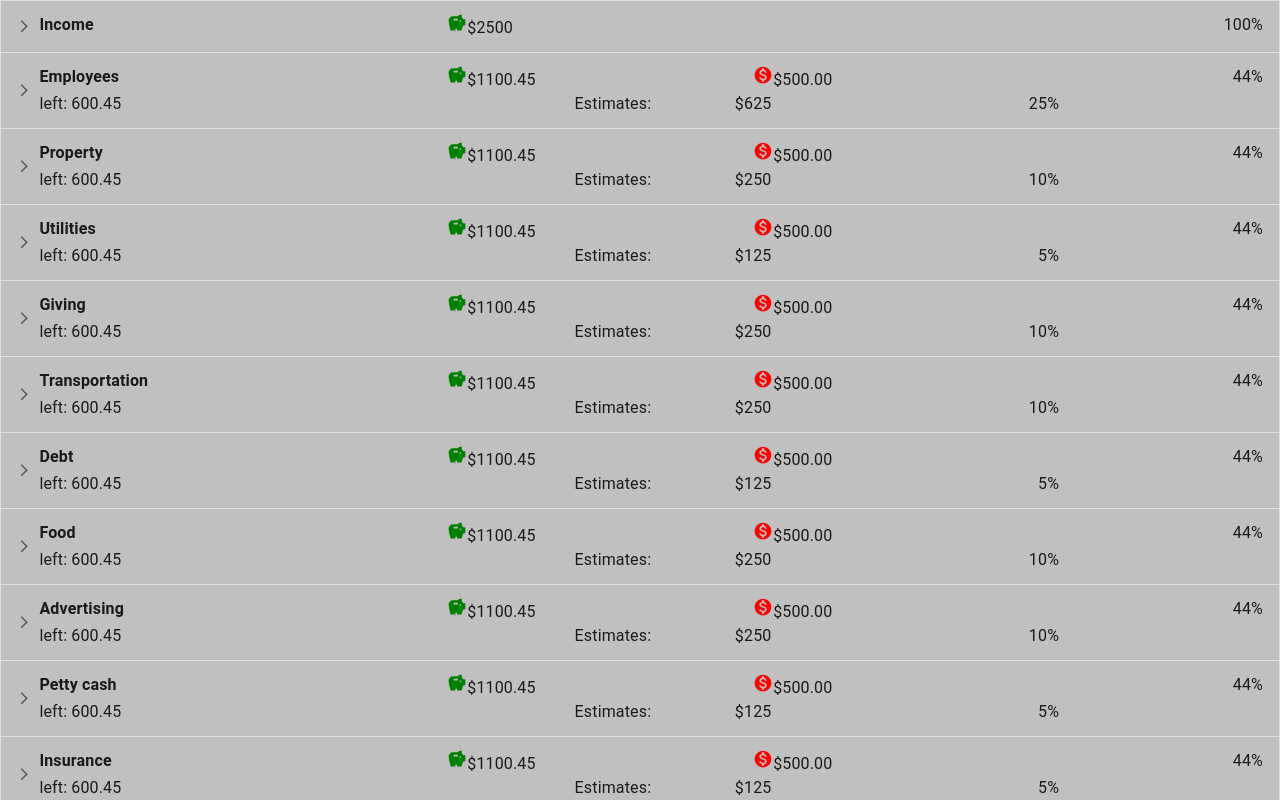
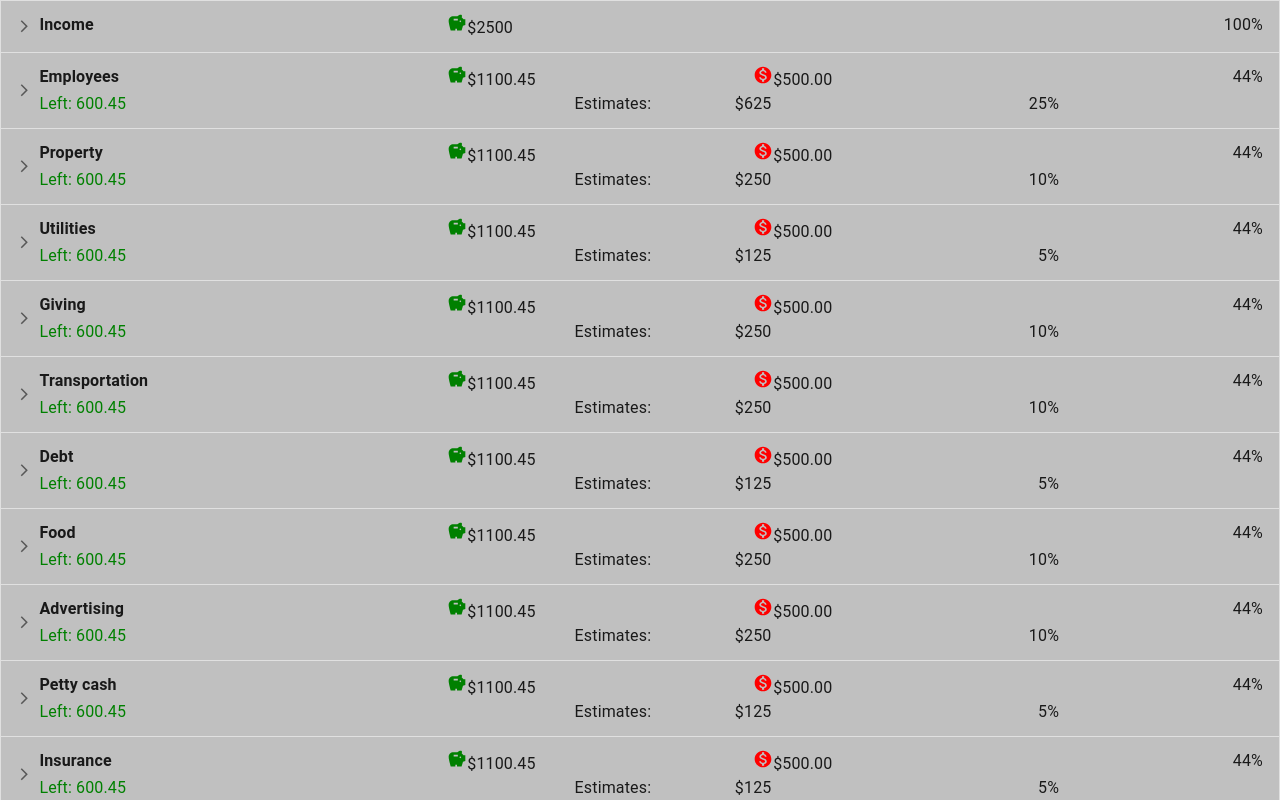
Before and after one commit to jttilley/BestBudget, a React (Create React App) app in the folder best-budget/: page / in a window 1280 px wide. Shown: the top 800 px of the page. Built offline with nearby package versions, Linux system fonts and the light colour scheme.

Commit message:
colored left amount to indicate above or below budget

```diff
--- a/best-budget/src/components/CategoryHeader.js
+++ b/best-budget/src/components/CategoryHeader.js
@@ -31,7 +31,11 @@ console.log("🚀 ~ file: CategoryHeader.js ~ line 7 ~ CategoryHeader ~ category
         { category === 'Income' ? <></> :
           <>
             <Grid item xs={3} sx={{textAlign: 'left'}}>
-              <Typography>left: {budgLeft}</Typography>
+              { budgLeft > 0 ?
+                <Typography sx={{color: 'green'}}>Left: {budgLeft}</Typography>
+                :
+                <Typography sx={{color: 'red'}}>Left: {budgLeft}</Typography>
+              }
             </Grid>
             <Grid item xs={3} sx={{textAlign: 'right'}}>
               <Typography> Estimates:</Typography>
```
